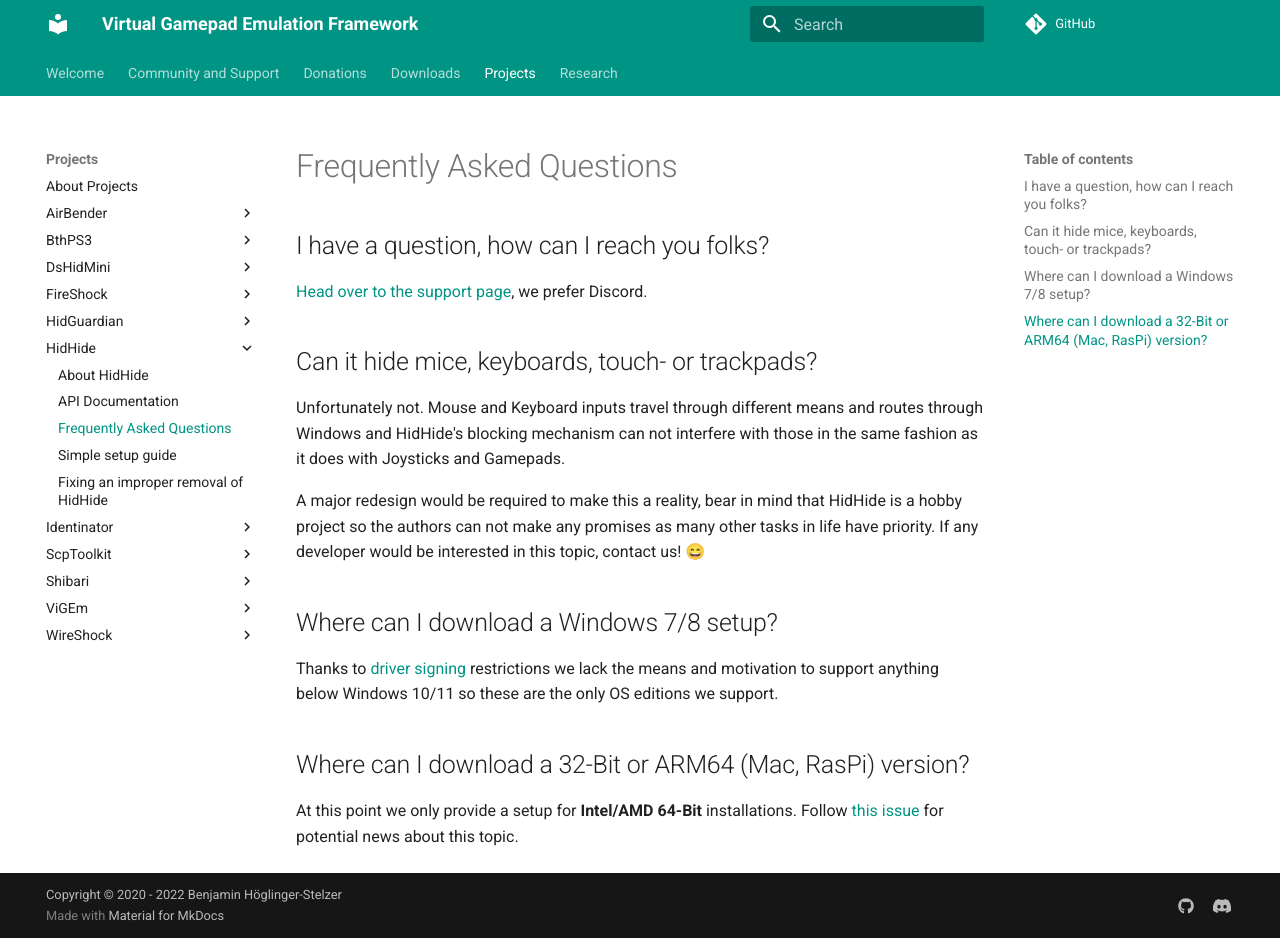
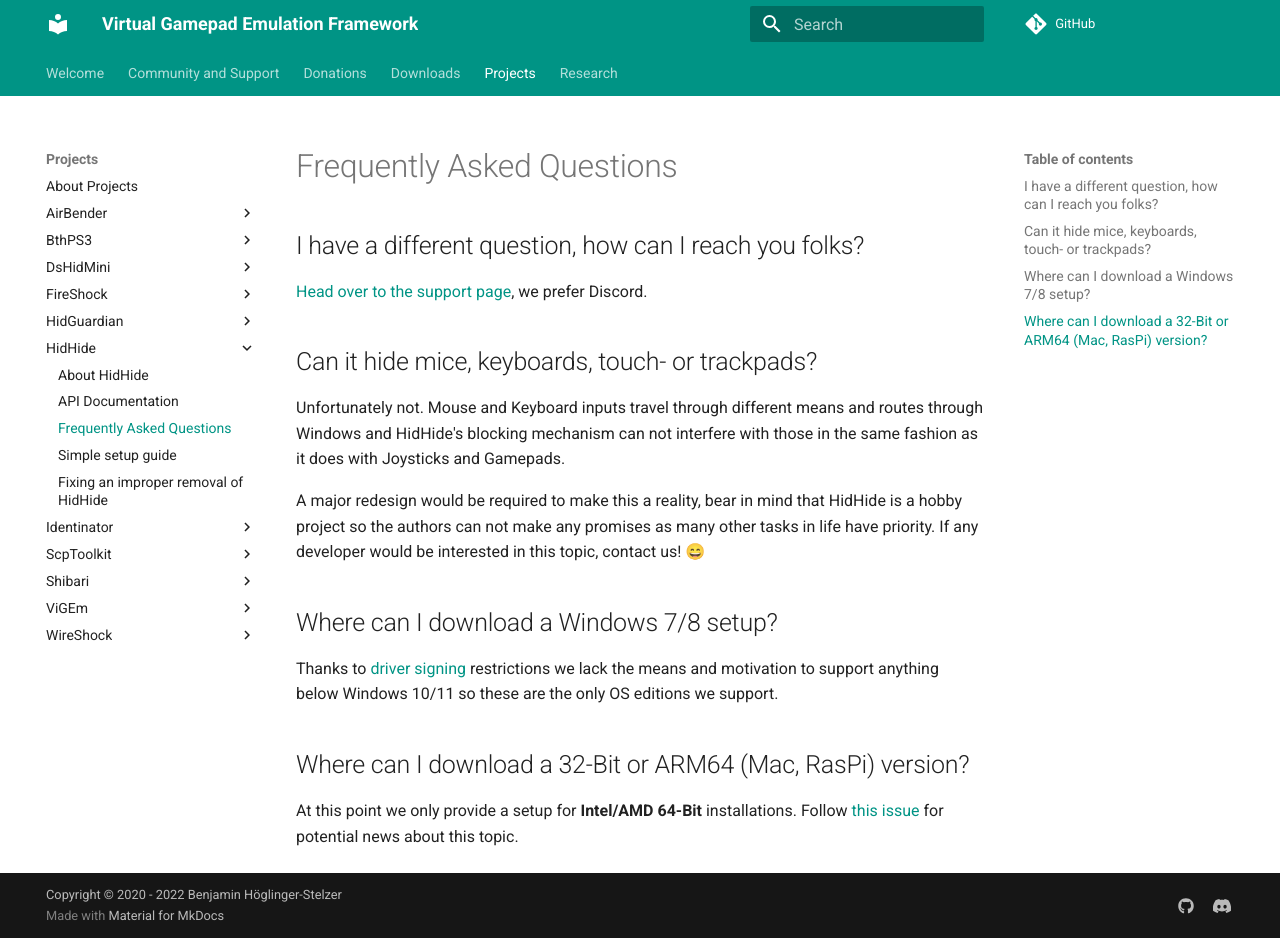
Before and after one commit to nefarius/ViGEm.github.io, an MkDocs documentation site: the page built from docs/projects/HidHide/FAQ.md, in a window 1280 px wide and 938 px high. Built offline with MkDocs 1.6.1 and Material for MkDocs 9.7.7, drawn with Linux system fonts in a browser that asks for light colours; comment, search, counter and statistics services are not loaded.

Commit message:
Changed wording

```diff
--- a/docs/projects/HidHide/FAQ.md
+++ b/docs/projects/HidHide/FAQ.md
@@ -1,6 +1,6 @@
 # Frequently Asked Questions
 
-## I have a question, how can I reach you folks?
+## I have a different question, how can I reach you folks?
 
 [Head over to the support page](https://vigem.org/Community-Support/), we prefer Discord.
 
```
